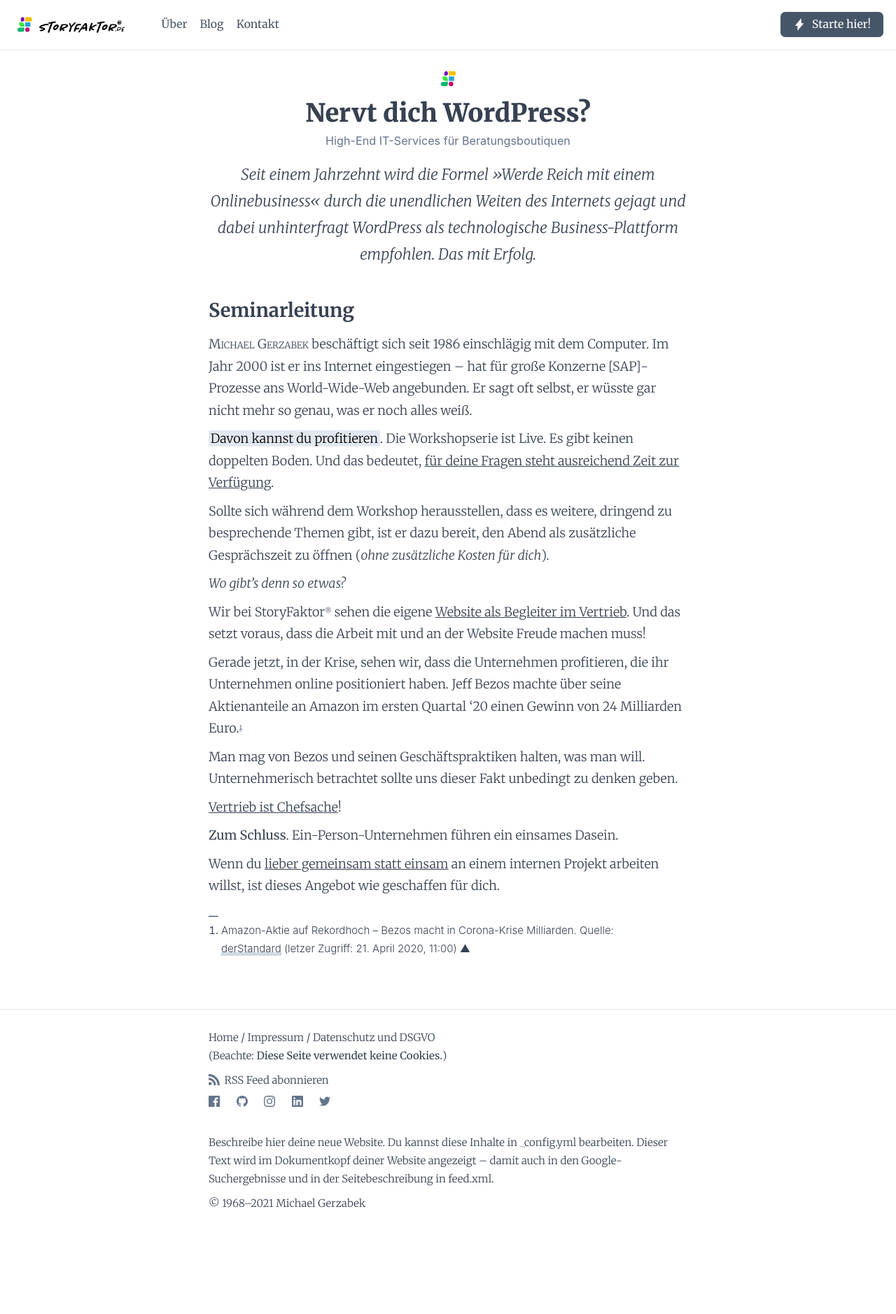
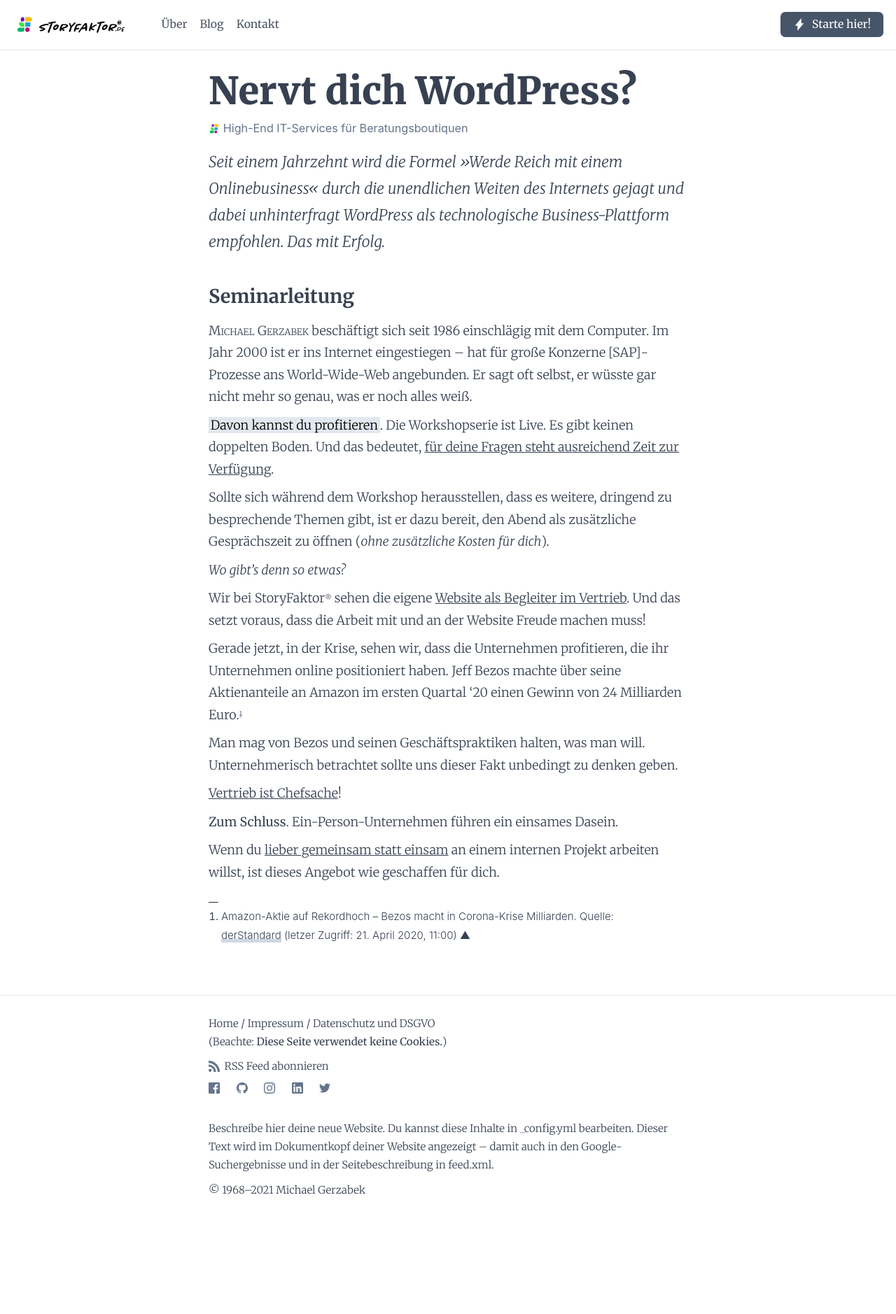
Before and after one commit to mgerzabek/klartext, a Jekyll site: the page built from index.md, in a window 1280 px wide. Shown: the whole page at 70% size. Built offline with Jekyll 4.4.1, drawn with Linux system fonts in a browser that asks for light colours; some web fonts are replaced.

Commit message:
Header linksbündig; Logo im kicker; bold

```diff
--- a/_includes/header.html
+++ b/_includes/header.html
@@ -3,7 +3,8 @@
     <!-- Titel -->
     {{ page.title | escape }}
     <!-- Kicker -->
-    <span>{{ page.kicker | escape }}</span>
+
+    <span><img src="{{ site.data.ci.logos.icon.path }}" alt="{{ site.data.ci.logos.icon.alt }}">{{ page.kicker | escape }}</span>
   </h1>
 
   <!-- Header Image -->
--- a/_layouts/page.html
+++ b/_layouts/page.html
@@ -2,10 +2,6 @@
 layout: default
 ---
 {% include navigation.html %}
-
-<header class="ci">
-  <h2><img src="{{ site.data.ci.logos.icon.path }}" alt="{{ site.data.ci.logos.icon.alt }}"></h2>
-</header>
 
 <main role="main" aria-label="Content">
   <article class="" id="Story">
--- a/_sass/klartext/element/_header.scss
+++ b/_sass/klartext/element/_header.scss
@@ -1,4 +1,5 @@
 header {
+	margin-top: 1rem;
 
 	&.video {
 	  padding-top: 1.75rem;
@@ -6,18 +7,25 @@
 	  border-top-width: 1px;
 	}
 	h1 {
-	  font-size: 2rem;
+	  font-size: 3rem;
 	  font-weight: 900;
 	  line-height: 1.5;
-	  text-align: center;
+	  text-align: left;
+
 
 	  span {
-	    display: block;
 	    display: block;
 	    font-family: $sans-serif;
 	    font-weight: 400;
 	    font-size: .9rem;
 	    color: var(--header-kicker-color);
+
+			img {
+				float: left;
+				width: .9rem;
+				height: auto;
+				margin: .25rem .25rem .25rem 0;
+			}
 	  }
 	}
 	h2 {
@@ -48,10 +56,9 @@
 	p.teazer {
 	  font-family: $serif;
 	  color: var(--header-description-color);
-	  padding: 0 0 .5em 0;
 	  font-style: italic;
 	  font-size: larger;
-	  text-align: center;
+	  text-align: left;
 
 	  em {
 	    font-style: italic;
```
